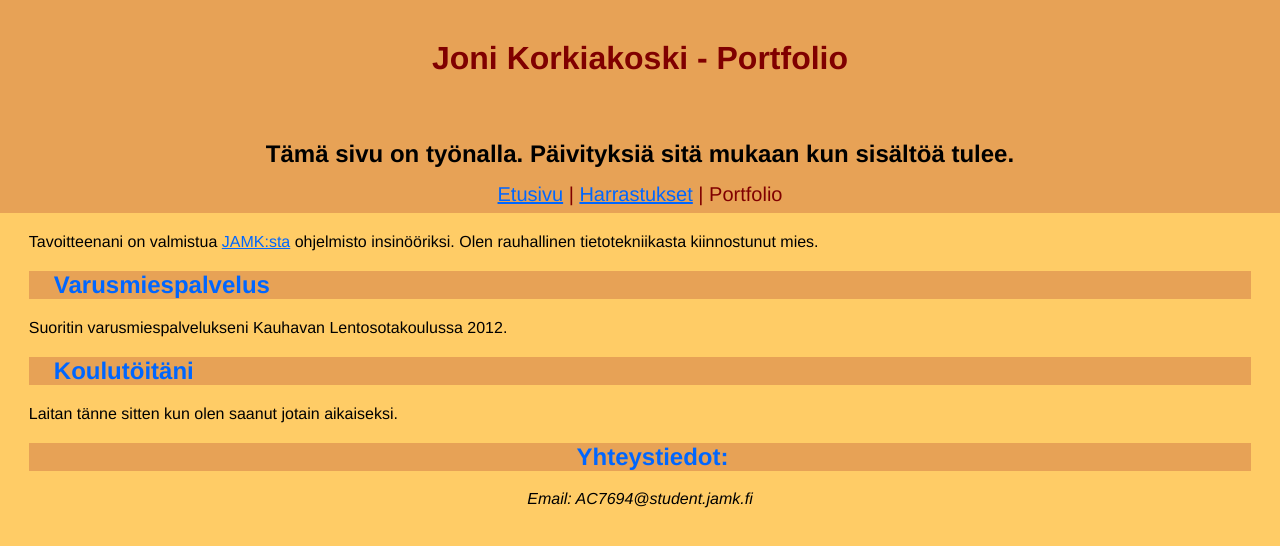
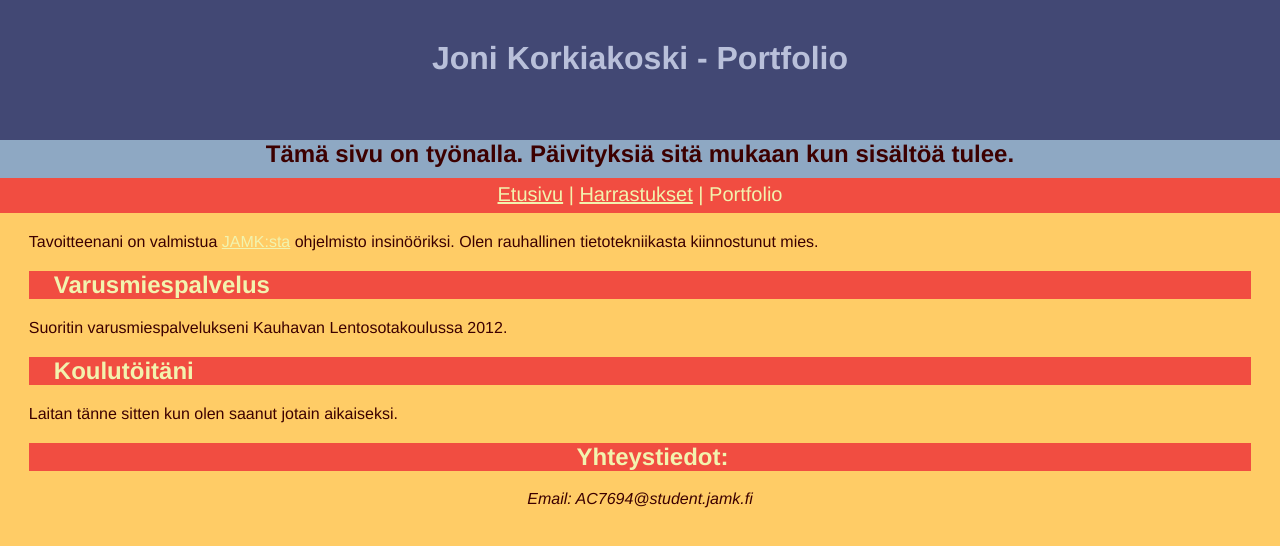
Before and after one commit to AC7694/AC7694.github.io, a plain HTML site: page web_tekniikat/harj3/portfolio.html in a window 1280 px wide. Drawn offline with Linux system fonts and the light colour scheme.

Commit message:
Update 3
Update 3 c

```diff
--- a/web_tekniikat/harj3/styles/styles.css
+++ b/web_tekniikat/harj3/styles/styles.css
@@ -1,3 +1,5 @@
+/*Vaihdoin väri tyyliä. Käytin apuna sivua coolors.co (ei ole com). Auttaa aika hyvin valitsemaan yhteensopivia värejä.*/
+
 body {
 	text-align:center;
 	background-color: #ffcc66;
@@ -15,10 +17,9 @@ body {
 	margin-top:auto;
 	margin-left:auto;
 	margin-right:auto;
-	color:#800000;
+	color:#B9C0DA;
 	padding-top:40px;
-	/*background-color:#f98300;*/
-	background-color:#e7a256;
+	background-color:#424874;
 
 }
 
@@ -26,8 +27,8 @@ body {
 	height:30px;
 	text-align:center;
 	font-size:20px;
-	color:#800000;
-	background-color:#e7a256;
+	color:#F2F3AE;
+	background-color:#F14D41;
 	margin-top:0;
 	margin-left:0;
 	padding-top:5px;
@@ -36,12 +37,13 @@ body {
 p {
 	text-align:left;
 	margin-left:1.8em;
+	color:#3C0000;
 	}
 
 #työnAlla {
 	text-align:center;
 	font-size:150%;
-	background-color:#e7a256;
+	background-color:#8EA8C3;
 	margin-bottom:0;
 	margin-top:0;
 	margin-left:0;
@@ -51,11 +53,12 @@ p {
 
 h2 {
 	text-align:left;
-	color:#0066ff;
+	color:#3C1518;
+	color:#F2F3AE;
 	margin-left:1.2em;
 	margin-right:1.2em;
 	padding-left:25px;
-	background-color:#e7a256;
+	background-color:#F14D41;
 
 	}
 
@@ -68,18 +71,22 @@ h2 {
 	}
 
 a:link {
-	color:#0066ff;
+	color:#F2F3AE;
 	}
 a:visited {
-	color:#ff00ff;
+	color:#7F1024;
 	}
 a:hover {
 	color:#ffff00;
 	}
 a:active {
-	color:#ff0000;
+	color:#8EA8C3;
 	}
 
 ul.list {
 	list-style-type: square;
 }
+
+address {
+	color:#3C0000;
+}
--- a/web_tekniikat/harj3/styles/styles_asiakkaat.css
+++ b/web_tekniikat/harj3/styles/styles_asiakkaat.css
@@ -5,7 +5,6 @@ body {
 
 table {
 	border: 1px solid black;
-	border-collapse:collapse;
 	}
 
 #Asiakkaat {
```
Also changed, not shown: web_tekniikat/harj3/harrastukset.html (+1 -1 lines), web_tekniikat/harj3/index.html (+0 -1 lines).
